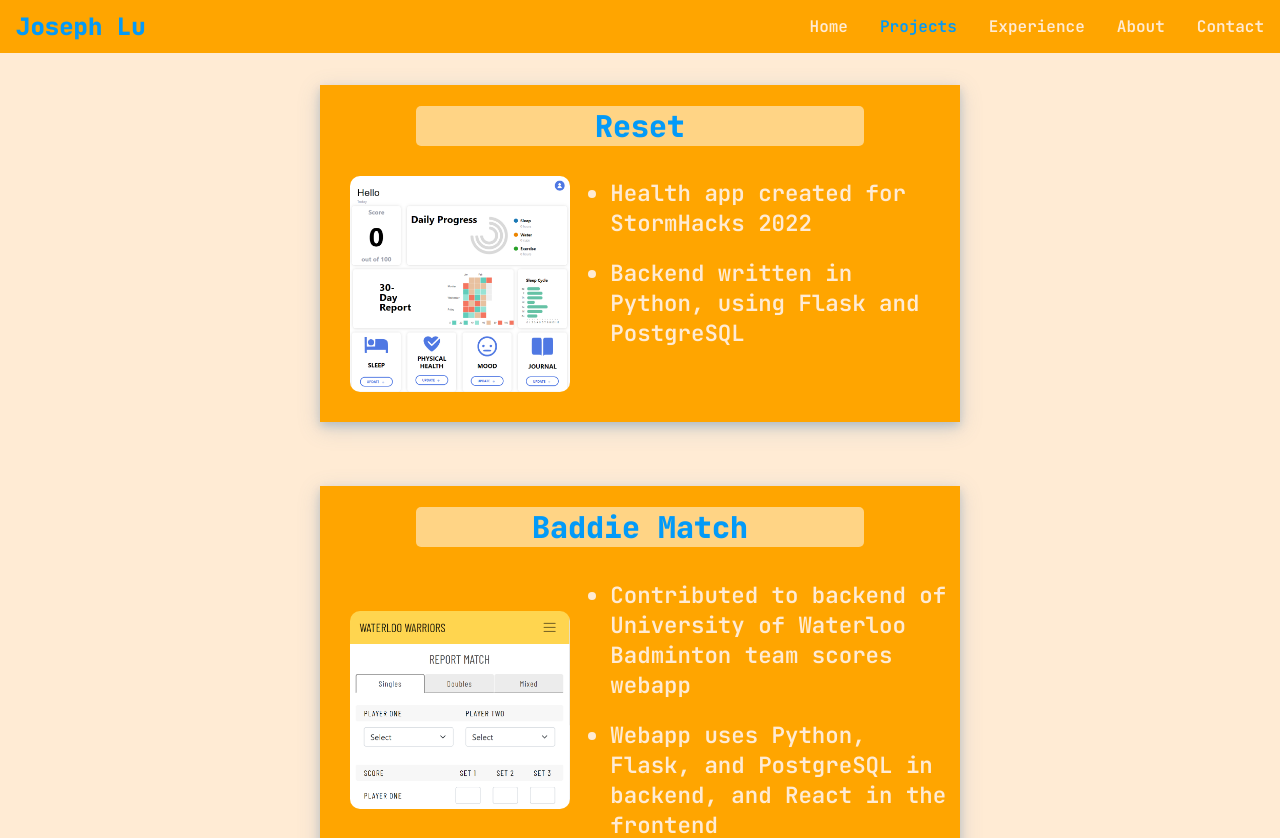
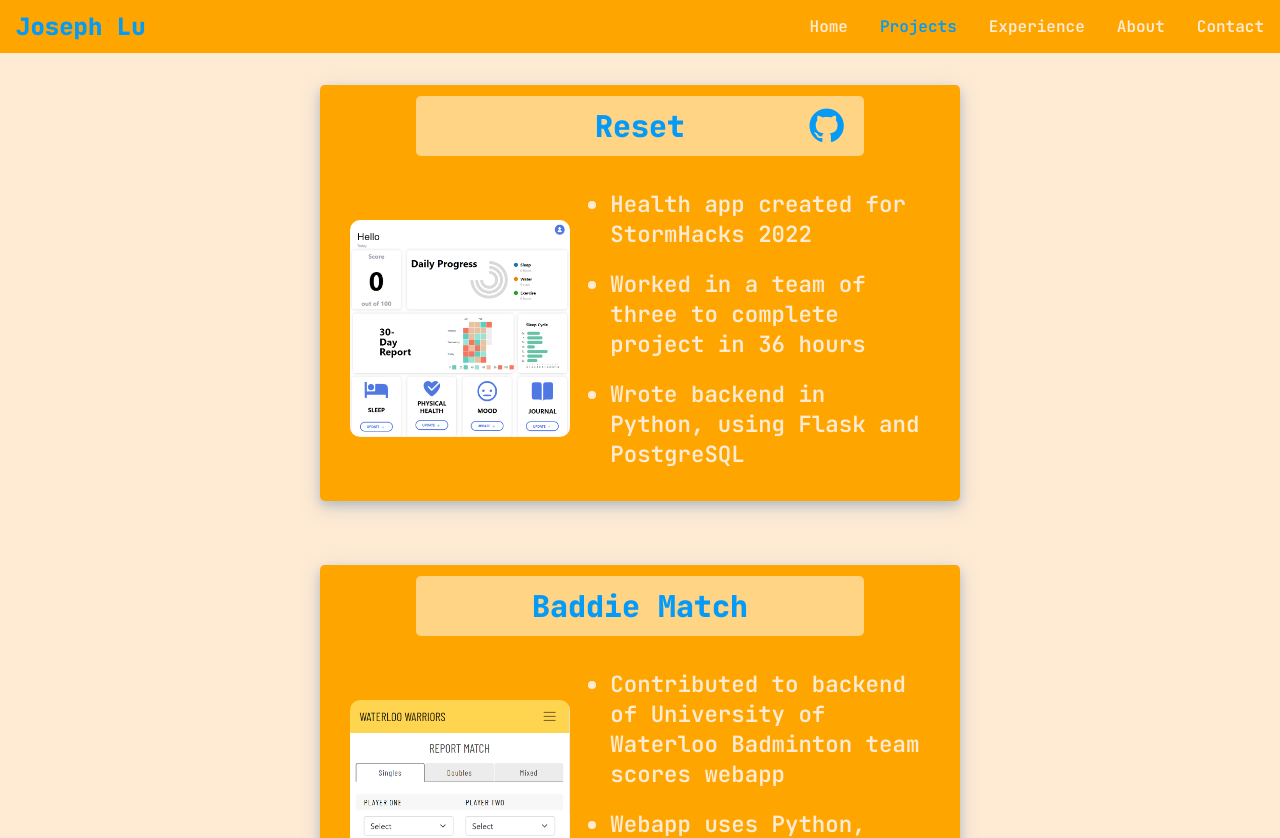
Before and after one commit to lu-joseph/lu-joseph.github.io, a JavaScript app: page /projects in a window 1280 px wide. Shown: the top 838 px of the page. Built offline with nearby package versions, Linux system fonts and the light colour scheme.

Commit message:
Implemented github icon, renamed layout to navbar

```diff
--- a/public/index.html
+++ b/public/index.html
@@ -13,6 +13,7 @@
     <link rel="preconnect" href="https://fonts.googleapis.com">
     <link rel="preconnect" href="https://fonts.gstatic.com" crossorigin>
     <link href="https://fonts.googleapis.com/css2?family=JetBrains+Mono:wght@300;600;800&display=swap" rel="stylesheet">
+    <link rel="stylesheet" href="https://cdnjs.cloudflare.com/ajax/libs/font-awesome/4.7.0/css/font-awesome.min.css">
     <!--
       Notice the use of %PUBLIC_URL% in the tags above.
       It will be replaced with the URL of the `public` folder during the build.
--- a/src/ProjectEntry.js
+++ b/src/Components/ProjectEntry.js
@@ -1,10 +1,19 @@
 import ProjectEntryDetail from "./ProjectEntryDetail";
-import "./css/ProjectEntry.css";
+import "../css/ProjectEntry.css";
 
 const ProjectEntry = (props) => {
+  const iconVisibility = props.Github === "" ? " invisible" : "";
+  const githubIconClass = "fa fa-github col-2" + iconVisibility;
   return (
     <div class="entry-card">
-      <div class="title">{props.title}</div>
+      <div class="title-container row">
+        <div class="col-2"></div>
+        <div class="title col-8">{props.title}</div>
+        <a href={props.Github}>
+          <i class={githubIconClass}></i>
+        </a>
+      </div>
+
       <div class="entry-container row">
         <div class="image-container col-4">
           <img class="image" src={props.imgsrc} alt="Project"></img>
--- a/src/css/ProjectEntry.css
+++ b/src/css/ProjectEntry.css
@@ -79,17 +79,33 @@ body {
     font-size: 30px;
     font-weight: 800;
     color: var(--colour3);
-    text-align: center;
-    /* display: inline-block; */
+}
+
+.title-container {
+    width: 70%;
+    margin: 0.7em auto 0 auto;
     background-color: #ffd485;
     border-radius: 5px;
-    width: 70%;
-    margin: 0.7em auto 0 auto;
+    text-align: center;
+}
+
+.title-container .fa-github {
+    font-size: 2.5em;
+    color: var(--colour3);
+}
+
+.title-container .fa-github:hover {
+    color: var(--colour2);
+}
+
+.title-container .fa-github.invisible {
+    visibility: hidden;
 }
 
 .details {
     color: var(--colour1);
     font-weight: 700;
+    margin-right: 25px;
 }
 
 .details>li {
@@ -116,6 +132,7 @@ body {
     0 6px 20px 0 rgba(70, 124, 177, 0.25);
     width: 50%;
     margin: 2em auto;
+    border-radius: 5px;
 }
 
 /* Increase margins around entry content */
@@ -133,7 +150,7 @@ body {
     }
 }
 
-@media (max-width: 992px) {
+@media (max-width: 1000px) {
     div.entry-card {
         width: 80% !important;
     }
--- a/src/index.js
+++ b/src/index.js
@@ -1,6 +1,6 @@
 import ReactDOM from "react-dom/client";
 import { BrowserRouter, Routes, Route } from "react-router-dom";
-import Layout from "./pages/Layout";
+import Navbar from "./pages/Navbar";
 import Home from "./pages/Home";
 import Experience from "./pages/Experience";
 import Contact from "./pages/Contact";
@@ -12,7 +12,7 @@ export default function App() {
   return (
     <BrowserRouter>
       <Routes>
-        <Route path="/" element={<Layout />}>
+        <Route path="/" element={<Navbar />}>
           <Route index element={<Home />} />
           <Route path="experience" element={<Experience />} />
           <Route path="contact" element={<Contact />} />
@@ -25,5 +25,5 @@ export default function App() {
   );
 }
 
-const root = ReactDOM.createRoot(document.getElementById('root'));
+const root = ReactDOM.createRoot(document.getElementById("root"));
 root.render(<App />);
--- a/src/pages/Layout.js
+++ b/src/pages/Navbar.js
@@ -1,7 +1,7 @@
 import { Outlet, NavLink } from "react-router-dom";
-import "../css/Layout.css";
+import "../css/Navbar.css";
 
-const Layout = () => {
+const Navbar = () => {
   const activeNavLinkStyle = ({ isActive }) => ({
     color: isActive ? "var(--colour3)" : "var(--colour1)",
   });
@@ -70,4 +70,4 @@ const Layout = () => {
   );
 };
 
-export default Layout;
+export default Navbar;
--- a/src/pages/Projects.js
+++ b/src/pages/Projects.js
@@ -1,10 +1,11 @@
-import ProjectEntry from "../ProjectEntry";
+import ProjectEntry from "../Components/ProjectEntry";
 import "../css/Projects.css";
 
 const Projects = () => {
   const reset_details = [
     { text: "Health app created for StormHacks 2022" },
-    { text: "Backend written in Python, using Flask and PostgreSQL" },
+    { text: "Worked in a team of three to complete project in 36 hours" },
+    { text: "Wrote backend in Python, using Flask and PostgreSQL" },
   ];
   const jewel_theft_details = [
     { text: "2D top-down stealth game made with Python Tkinter" },
@@ -39,30 +40,35 @@ const Projects = () => {
         title="Reset"
         imgsrc="./images/reset.png"
         imgHeight="500px"
+        Github="https://github.com/lu-joseph/reset"
         details={reset_details}
       />
       <ProjectEntry
         title="Baddie Match"
         imgsrc="./images/baddie-match.png"
         imgHeight="500px"
+        Github=""
         details={baddie_match_details}
       />
       <ProjectEntry
         title="Jewel Theft"
         imgsrc="./images/jewel-theft.png"
         imgHeight="500px"
+        Github="https://github.com/lu-joseph/jewel-theft"
         details={jewel_theft_details}
       />
       <ProjectEntry
         title="Kefuffle Galaxy"
         imgsrc="./images/cellular-automaton.png"
         imgHeight="500px"
+        Github=""
         details={cellular_automaton_details}
       />
       <ProjectEntry
         title="TraffX"
         imgsrc="./images/traffx.png"
         imgHeight="500px"
+        Github=""
         details={traffx_details}
       />
     </div>
```
Also changed, not shown: src/Components/ProjectEntryDetail.js (renamed from src/ProjectEntryDetail.js), src/css/Navbar.css (renamed from src/css/Layout.css).
